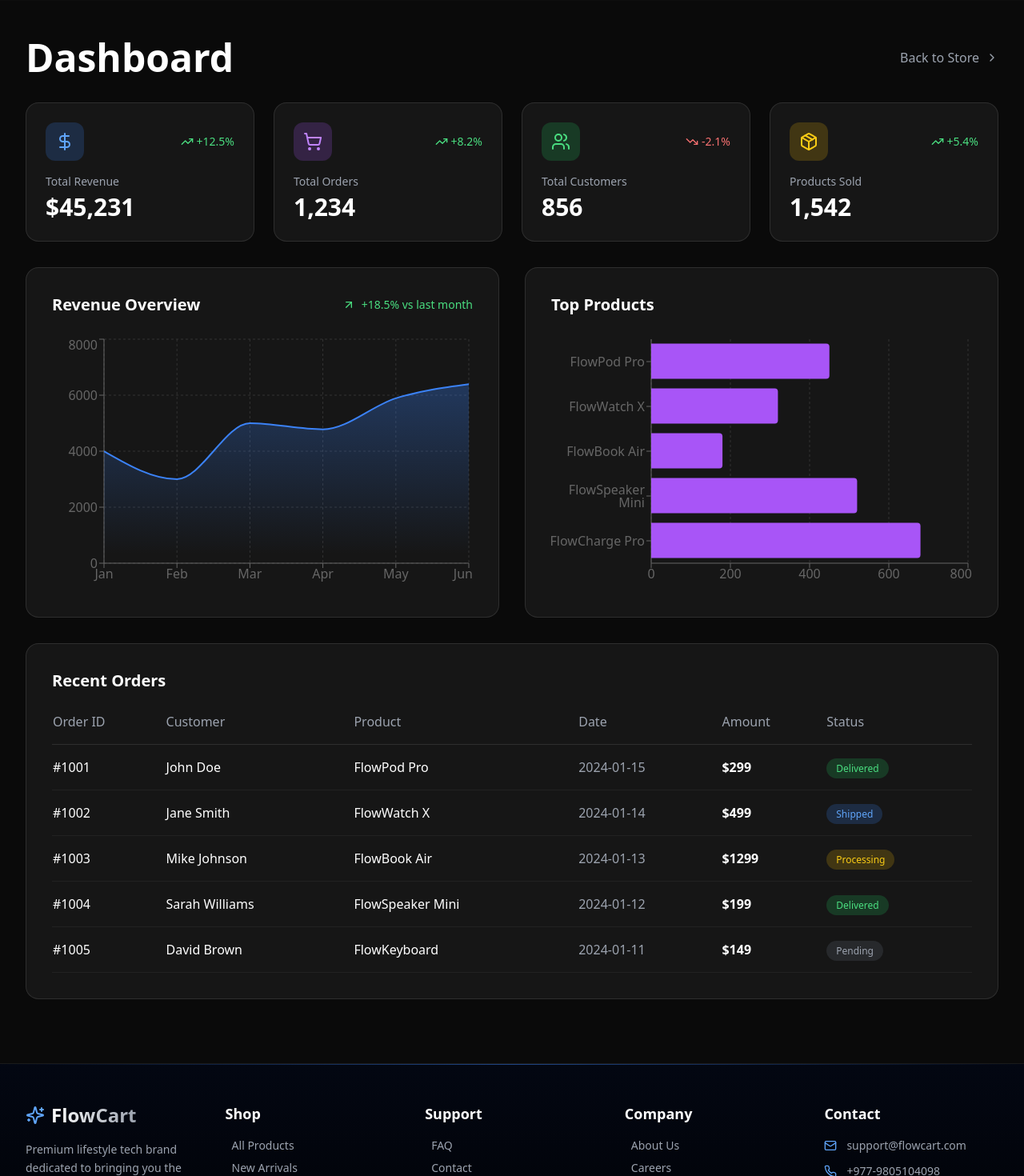
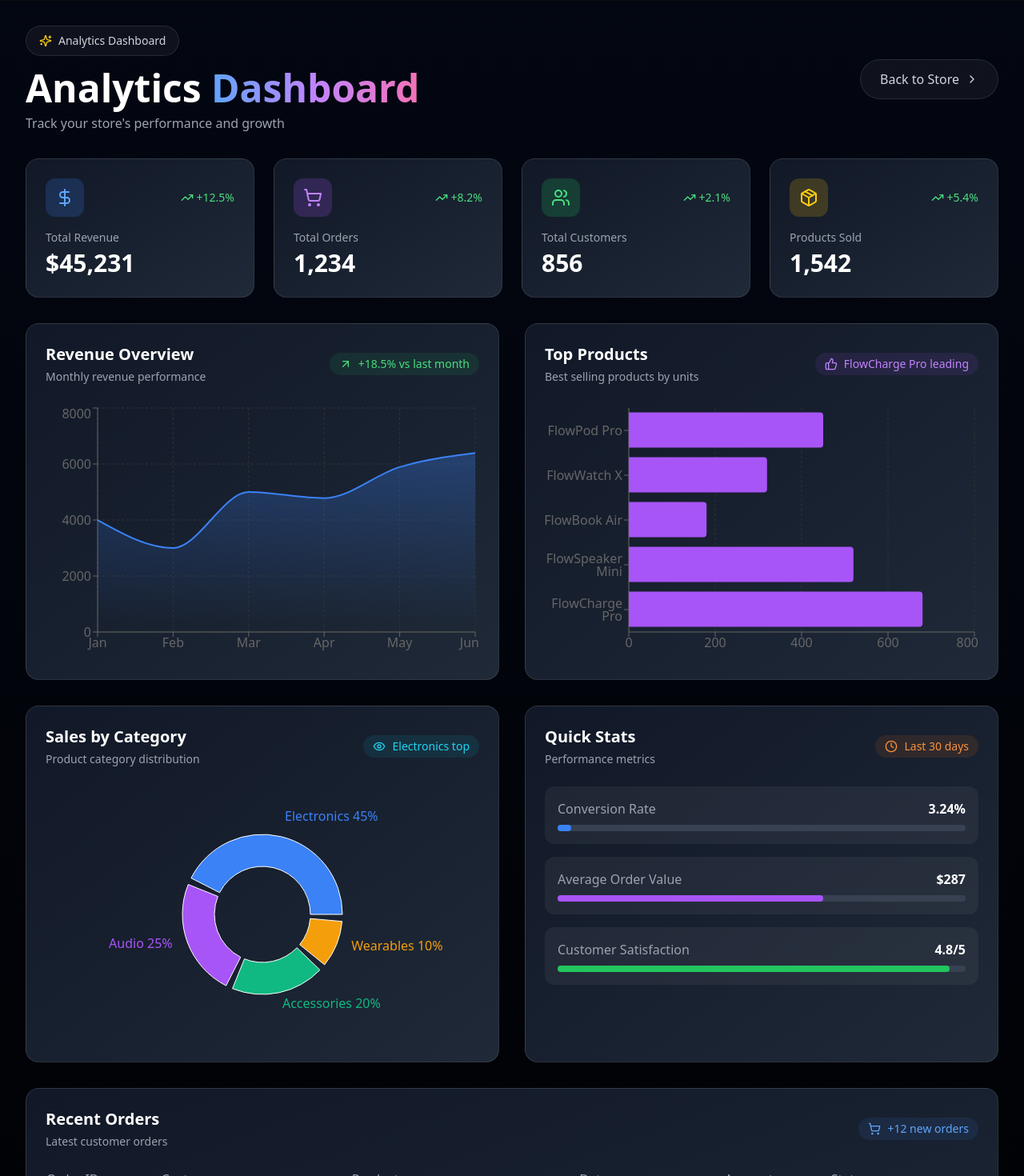
Before and after one commit to dipak560035/FlowCart-e-commerce, a Next.js app: page /dashboard in a window 1280 px wide. Shown: the part 80-1550 px from the top of the page at 80% size. Built offline with nearby package versions, Linux system fonts and the light colour scheme.

Commit message:
dashboard

```diff
--- a/src/app/dashboard/page.tsx
+++ b/src/app/dashboard/page.tsx
@@ -12,7 +12,10 @@ import {
   Tooltip,
   ResponsiveContainer,
   BarChart,
-  Bar
+  Bar,
+  PieChart,
+  Pie,
+  Cell
 } from "recharts";
 import {
   DollarSign,
@@ -22,10 +25,15 @@ import {
   TrendingUp,
   TrendingDown,
   ArrowUpRight,
-  ChevronRight
+  ChevronRight,
+  Sparkles,
+  Eye,
+  ThumbsUp,
+  Clock
 } from "lucide-react";
 import Link from "next/link";
 import gsap from "gsap";
+import { ScrollTrigger } from "gsap/ScrollTrigger";
 
 const revenueData = [
   { month: "Jan", revenue: 4000, orders: 240, customers: 120 },
@@ -42,6 +50,13 @@ const productData = [
   { name: "FlowBook Air", sales: 180, revenue: 233820 },
   { name: "FlowSpeaker Mini", sales: 520, revenue: 103480 },
   { name: "FlowCharge Pro", sales: 680, revenue: 53720 }
+];
+
+const categoryData = [
+  { name: "Electronics", value: 45, color: "#3b82f6" },
+  { name: "Audio", value: 25, color: "#a855f7" },
+  { name: "Accessories", value: 20, color: "#10b981" },
+  { name: "Wearables", value: 10, color: "#f59e0b" }
 ];
 
 const recentOrders = [
@@ -74,8 +89,8 @@ const stats = [
   {
     title: "Total Customers",
     value: "856",
-    change: "-2.1%",
-    isPositive: false,
+    change: "+2.1%",
+    isPositive: true,
     icon: Users,
     color: "text-green-400",
     bgColor: "bg-green-500/20"
@@ -92,27 +107,76 @@ const stats = [
 ];
 
 export default function DashboardPage() {
+  const titleRef = useRef<HTMLHeadingElement>(null);
   const cardsRef = useRef<(HTMLDivElement | null)[]>([]);
   const chartsRef = useRef<(HTMLDivElement | null)[]>([]);
   const tableRef = useRef<HTMLDivElement>(null);
+  const pieChartRef = useRef<HTMLDivElement>(null);
 
   useEffect(() => {
+    gsap.registerPlugin(ScrollTrigger);
+
+    // Title animation
+    gsap.fromTo(titleRef.current,
+      { y: 40, opacity: 0 },
+      {
+        y: 0,
+        opacity: 1,
+        duration: 0.6,
+        ease: "power3.out",
+      }
+    );
+
+    // Stats cards animation
     gsap.fromTo(
       cardsRef.current,
-      { y: 30, opacity: 0 },
-      { y: 0, opacity: 1, duration: 0.6, stagger: 0.1, ease: "power3.out" }
+      { y: 30, opacity: 0, scale: 0.95 },
+      {
+        y: 0,
+        opacity: 1,
+        scale: 1,
+        duration: 0.6,
+        stagger: 0.08,
+        ease: "back.out(0.8)"
+      }
     );
 
+    // Charts animation
     gsap.fromTo(
       chartsRef.current,
       { y: 30, opacity: 0 },
-      { y: 0, opacity: 1, duration: 0.6, stagger: 0.1, ease: "power3.out", delay: 0.2 }
+      {
+        y: 0,
+        opacity: 1,
+        duration: 0.6,
+        stagger: 0.1,
+        ease: "power3.out",
+        delay: 0.2
+      }
     );
 
-    gsap.fromTo(
-      tableRef.current,
+    // Pie chart animation
+    gsap.fromTo(pieChartRef.current,
       { y: 30, opacity: 0 },
-      { y: 0, opacity: 1, duration: 0.6, ease: "power3.out", delay: 0.4 }
+      {
+        y: 0,
+        opacity: 1,
+        duration: 0.6,
+        ease: "power3.out",
+        delay: 0.3
+      }
+    );
+
+    // Table animation
+    gsap.fromTo(tableRef.current,
+      { y: 30, opacity: 0 },
+      {
+        y: 0,
+        opacity: 1,
+        duration: 0.6,
+        ease: "power3.out",
+        delay: 0.4
+      }
     );
   }, []);
 
@@ -130,27 +194,47 @@ export default function DashboardPage() {
   };
 
   return (
-    <div className="min-h-screen">
+    <div className="min-h-screen bg-gradient-to-b from-gray-950 to-black">
       <Navbar />
-      <main className="pt-32 pb-20">
+      <main className="pt-28 pb-20">
         <div className="max-w-7xl mx-auto px-4 sm:px-6 lg:px-8">
-          <div className="flex items-center justify-between mb-8">
-            <h1 className="text-4xl md:text-5xl font-bold">Dashboard</h1>
-            <Link href="/" className="text-gray-400 hover:text-white flex items-center gap-2 transition">
-              Back to Store
-              <ChevronRight className="h-4 w-4" />
+          {/* Header Section */}
+          <div className="flex flex-col md:flex-row md:items-center justify-between gap-4 mb-8">
+            <div>
+              <div className="inline-flex items-center gap-2 bg-white/5 backdrop-blur-sm rounded-full px-4 py-2 border border-white/10 mb-4">
+                <Sparkles className="w-4 h-4 text-yellow-400" />
+                <span className="text-sm text-gray-300">Analytics Dashboard</span>
+              </div>
+              <h1
+                ref={titleRef}
+                className="text-4xl md:text-5xl font-bold"
+              >
+                Analytics{" "}
+                <span className="bg-gradient-to-r from-blue-400 via-purple-400 to-pink-400 bg-clip-text text-transparent">
+                  Dashboard
+                </span>
+              </h1>
+              <p className="text-gray-400 mt-2">Track your store's performance and growth</p>
+            </div>
+            <Link
+              href="/"
+              className="inline-flex items-center gap-2 px-6 py-3 rounded-full bg-white/5 border border-white/10 text-gray-300 hover:text-white hover:bg-white/10 transition-all duration-300 group"
+            >
+              <span>Back to Store</span>
+              <ChevronRight className="h-4 w-4 transition-transform group-hover:translate-x-1" />
             </Link>
           </div>
 
+          {/* Stats Grid */}
           <div className="grid grid-cols-1 sm:grid-cols-2 lg:grid-cols-4 gap-6 mb-8">
             {stats.map((stat, index) => (
               <div
                 key={stat.title}
                 ref={(el) => { cardsRef.current[index] = el; }}
-                className="bg-white/5 border border-white/10 rounded-2xl p-6"
+                className="group relative bg-gradient-to-br from-gray-900 to-gray-800 border border-white/10 rounded-2xl p-6 hover:border-white/20 transition-all duration-500 hover:shadow-xl hover:shadow-blue-500/10"
               >
                 <div className="flex items-center justify-between mb-4">
-                  <div className={`p-3 ${stat.bgColor} rounded-xl`}>
+                  <div className={`p-3 ${stat.bgColor} rounded-xl group-hover:scale-110 transition-transform duration-500`}>
                     <stat.icon className={`h-6 w-6 ${stat.color}`} />
                   </div>
                   <div className={`flex items-center text-sm ${stat.isPositive ? "text-green-400" : "text-red-400"}`}>
@@ -163,18 +247,23 @@ export default function DashboardPage() {
                   </div>
                 </div>
                 <p className="text-gray-400 text-sm mb-1">{stat.title}</p>
-                <p className="text-3xl font-bold">{stat.value}</p>
+                <p className="text-3xl font-bold text-white">{stat.value}</p>
               </div>
             ))}
           </div>
 
+          {/* Charts Row */}
           <div className="grid lg:grid-cols-2 gap-8 mb-8">
-            <div ref={(el) => { chartsRef.current[0] = el; }} className="bg-white/5 border border-white/10 rounded-2xl p-8">
+            {/* Revenue Chart */}
+            <div ref={(el) => { chartsRef.current[0] = el; }} className="bg-gradient-to-br from-gray-900 to-gray-800 border border-white/10 rounded-2xl p-6 hover:border-white/20 transition-all duration-500">
               <div className="flex items-center justify-between mb-6">
-                <h3 className="text-xl font-bold">Revenue Overview</h3>
-                <div className="flex items-center gap-2 text-green-400">
+                <div>
+                  <h3 className="text-xl font-bold text-white">Revenue Overview</h3>
+                  <p className="text-gray-400 text-sm mt-1">Monthly revenue performance</p>
+                </div>
+                <div className="flex items-center gap-2 text-green-400 bg-green-500/10 px-3 py-1 rounded-full">
                   <ArrowUpRight className="h-4 w-4" />
-                  <span className="text-sm">+18.5% vs last month</span>
+                  <span className="text-sm font-medium">+18.5% vs last month</span>
                 </div>
               </div>
               <div className="h-80">
@@ -191,9 +280,10 @@ export default function DashboardPage() {
                     <YAxis stroke="#666" />
                     <Tooltip
                       contentStyle={{
-                        backgroundColor: "#111",
+                        backgroundColor: "#1a1a1a",
                         border: "1px solid #333",
                         borderRadius: "8px",
+                        color: "#fff"
                       }}
                     />
                     <Area
@@ -209,21 +299,30 @@ export default function DashboardPage() {
               </div>
             </div>
 
-            <div ref={(el) => { chartsRef.current[1] = el; }} className="bg-white/5 border border-white/10 rounded-2xl p-8">
+            {/* Products Chart */}
+            <div ref={(el) => { chartsRef.current[1] = el; }} className="bg-gradient-to-br from-gray-900 to-gray-800 border border-white/10 rounded-2xl p-6 hover:border-white/20 transition-all duration-500">
               <div className="flex items-center justify-between mb-6">
-                <h3 className="text-xl font-bold">Top Products</h3>
+                <div>
+                  <h3 className="text-xl font-bold text-white">Top Products</h3>
+                  <p className="text-gray-400 text-sm mt-1">Best selling products by units</p>
+                </div>
+                <div className="flex items-center gap-2 text-purple-400 bg-purple-500/10 px-3 py-1 rounded-full">
+                  <ThumbsUp className="h-4 w-4" />
+                  <span className="text-sm font-medium">FlowCharge Pro leading</span>
+                </div>
               </div>
               <div className="h-80">
                 <ResponsiveContainer width="100%" height="100%">
                   <BarChart data={productData} layout="vertical">
                     <CartesianGrid strokeDasharray="3 3" stroke="#333" horizontal={false} />
                     <XAxis type="number" stroke="#666" />
-                    <YAxis dataKey="name" type="category" stroke="#666" width={120} />
+                    <YAxis dataKey="name" type="category" stroke="#666" width={100} />
                     <Tooltip
                       contentStyle={{
-                        backgroundColor: "#111",
+                        backgroundColor: "#1a1a1a",
                         border: "1px solid #333",
                         borderRadius: "8px",
+                        color: "#fff"
                       }}
                     />
                     <Bar dataKey="sales" fill="#a855f7" radius={[0, 4, 4, 0]} />
@@ -233,8 +332,106 @@ export default function DashboardPage() {
             </div>
           </div>
 
-          <div ref={tableRef} className="bg-white/5 border border-white/10 rounded-2xl p-8">
-            <h3 className="text-xl font-bold mb-6">Recent Orders</h3>
+          {/* Third Row - Pie Chart */}
+          <div ref={pieChartRef} className="grid lg:grid-cols-2 gap-8 mb-8">
+            <div className="bg-gradient-to-br from-gray-900 to-gray-800 border border-white/10 rounded-2xl p-6 hover:border-white/20 transition-all duration-500">
+              <div className="flex items-center justify-between mb-6">
+                <div>
+                  <h3 className="text-xl font-bold text-white">Sales by Category</h3>
+                  <p className="text-gray-400 text-sm mt-1">Product category distribution</p>
+                </div>
+                <div className="flex items-center gap-2 text-cyan-400 bg-cyan-500/10 px-3 py-1 rounded-full">
+                  <Eye className="h-4 w-4" />
+                  <span className="text-sm font-medium">Electronics top</span>
+                </div>
+              </div>
+              <div className="h-80">
+                <ResponsiveContainer width="100%" height="100%">
+                  <PieChart>
+                    <Pie
+                      data={categoryData}
+                      cx="50%"
+                      cy="50%"
+                      innerRadius={60}
+                      outerRadius={100}
+                      paddingAngle={5}
+                      dataKey="value"
+                      label={({ name, percent }) => `${name} ${(percent * 100).toFixed(0)}%`}
+                      labelLine={false}
+                    >
+                      {categoryData.map((entry, index) => (
+                        <Cell key={`cell-${index}`} fill={entry.color} />
+                      ))}
+                    </Pie>
+                    <Tooltip
+                      contentStyle={{
+                        backgroundColor: "#1a1a1a",
+                        border: "1px solid #333",
+                        borderRadius: "8px",
+                        color: "#fff"
+                      }}
+                    />
+                  </PieChart>
+                </ResponsiveContainer>
+              </div>
+            </div>
+
+            {/* Quick Stats */}
+            <div className="bg-gradient-to-br from-gray-900 to-gray-800 border border-white/10 rounded-2xl p-6 hover:border-white/20 transition-all duration-500">
+              <div className="flex items-center justify-between mb-6">
+                <div>
+                  <h3 className="text-xl font-bold text-white">Quick Stats</h3>
+                  <p className="text-gray-400 text-sm mt-1">Performance metrics</p>
+                </div>
+                <div className="flex items-center gap-2 text-orange-400 bg-orange-500/10 px-3 py-1 rounded-full">
+                  <Clock className="h-4 w-4" />
+                  <span className="text-sm font-medium">Last 30 days</span>
+                </div>
+              </div>
+              <div className="space-y-4">
+                <div className="p-4 bg-white/5 rounded-xl">
+                  <div className="flex justify-between items-center mb-2">
+                    <span className="text-gray-400">Conversion Rate</span>
+                    <span className="text-white font-semibold">3.24%</span>
+                  </div>
+                  <div className="w-full bg-gray-700 rounded-full h-2">
+                    <div className="bg-blue-500 h-2 rounded-full" style={{ width: "3.24%" }} />
+                  </div>
+                </div>
+                <div className="p-4 bg-white/5 rounded-xl">
+                  <div className="flex justify-between items-center mb-2">
+                    <span className="text-gray-400">Average Order Value</span>
+                    <span className="text-white font-semibold">$287</span>
+                  </div>
+                  <div className="w-full bg-gray-700 rounded-full h-2">
+                    <div className="bg-purple-500 h-2 rounded-full" style={{ width: "65%" }} />
+                  </div>
+                </div>
+                <div className="p-4 bg-white/5 rounded-xl">
+                  <div className="flex justify-between items-center mb-2">
+                    <span className="text-gray-400">Customer Satisfaction</span>
+                    <span className="text-white font-semibold">4.8/5</span>
+                  </div>
+                  <div className="w-full bg-gray-700 rounded-full h-2">
+                    <div className="bg-green-500 h-2 rounded-full" style={{ width: "96%" }} />
+                  </div>
+                </div>
+              </div>
+            </div>
+          </div>
+
+          {/* Recent Orders Table */}
+          <div ref={tableRef} className="bg-gradient-to-br from-gray-900 to-gray-800 border border-white/10 rounded-2xl p-6 hover:border-white/20 transition-all duration-500">
+            <div className="flex items-center justify-between mb-6">
+              <div>
+                <h3 className="text-xl font-bold text-white">Recent Orders</h3>
+                <p className="text-gray-400 text-sm mt-1">Latest customer orders</p>
+              </div>
+              <div className="flex items-center gap-2 text-blue-400 bg-blue-500/10 px-3 py-1 rounded-full">
+                <ShoppingCart className="h-4 w-4" />
+                <span className="text-sm font-medium">+12 new orders</span>
+              </div>
+            </div>
             <div className="overflow-x-auto">
               <table className="w-full">
                 <thead>
@@ -249,18 +446,18 @@ export default function DashboardPage() {
                 </thead>
                 <tbody>
                   {recentOrders.map((order) => (
-                    <tr key={order.id} className="border-b border-white/5 hover:bg-white/5 transition">
-                      <td className="py-4 font-medium">{order.id}</td>
-                      <td className="py-4">{order.customer}</td>
-                      <td className="py-4">{order.product}</td>
-                      <td className="py-4 text-gray-400">{order.date}</td>
-                      <td className="py-4 font-semibold">{order.amount}</td>
+                    <tr key={order.id} className="border-b border-white/5 hover:bg-white/5 transition-all duration-300">
+                      <td className="py-4 font-medium text-white">{order.id}</td>
+                      <td className="py-4 text-gray-300">{order.customer}</td>
+                      <td className="py-4 text-gray-300">{order.product}</td>
+                      <td className="py-4 text-gray-500">{order.date}</td>
+                      <td className="py-4 font-semibold text-white">{order.amount}</td>
                       <td className="py-4">
                         <span className={`px-3 py-1 rounded-full text-xs font-medium ${getStatusColor(order.status)}`}>
                           {order.status}
                         </span>
-                      </td>
-                    </tr>
+                       </td>
+                     </tr>
                   ))}
                 </tbody>
               </table>
```
